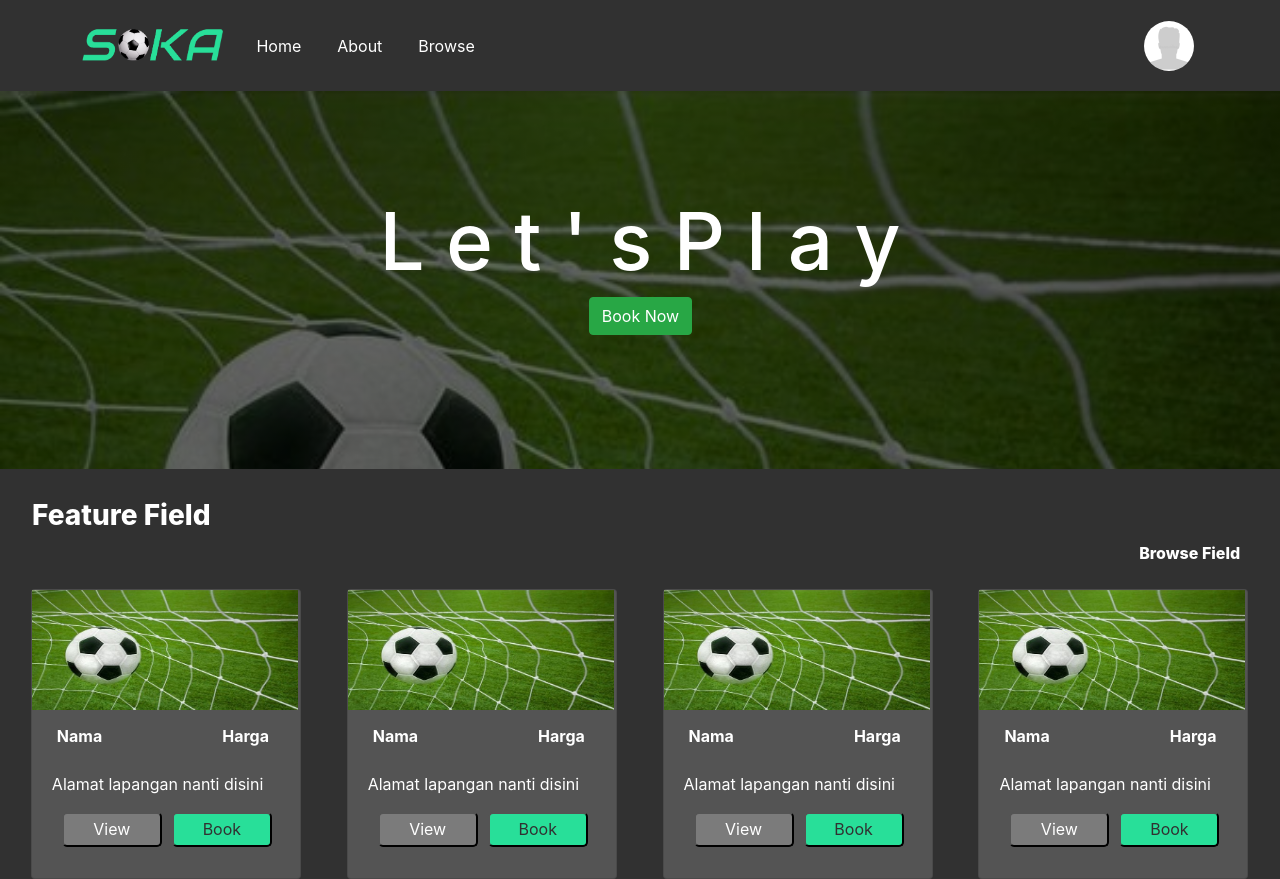
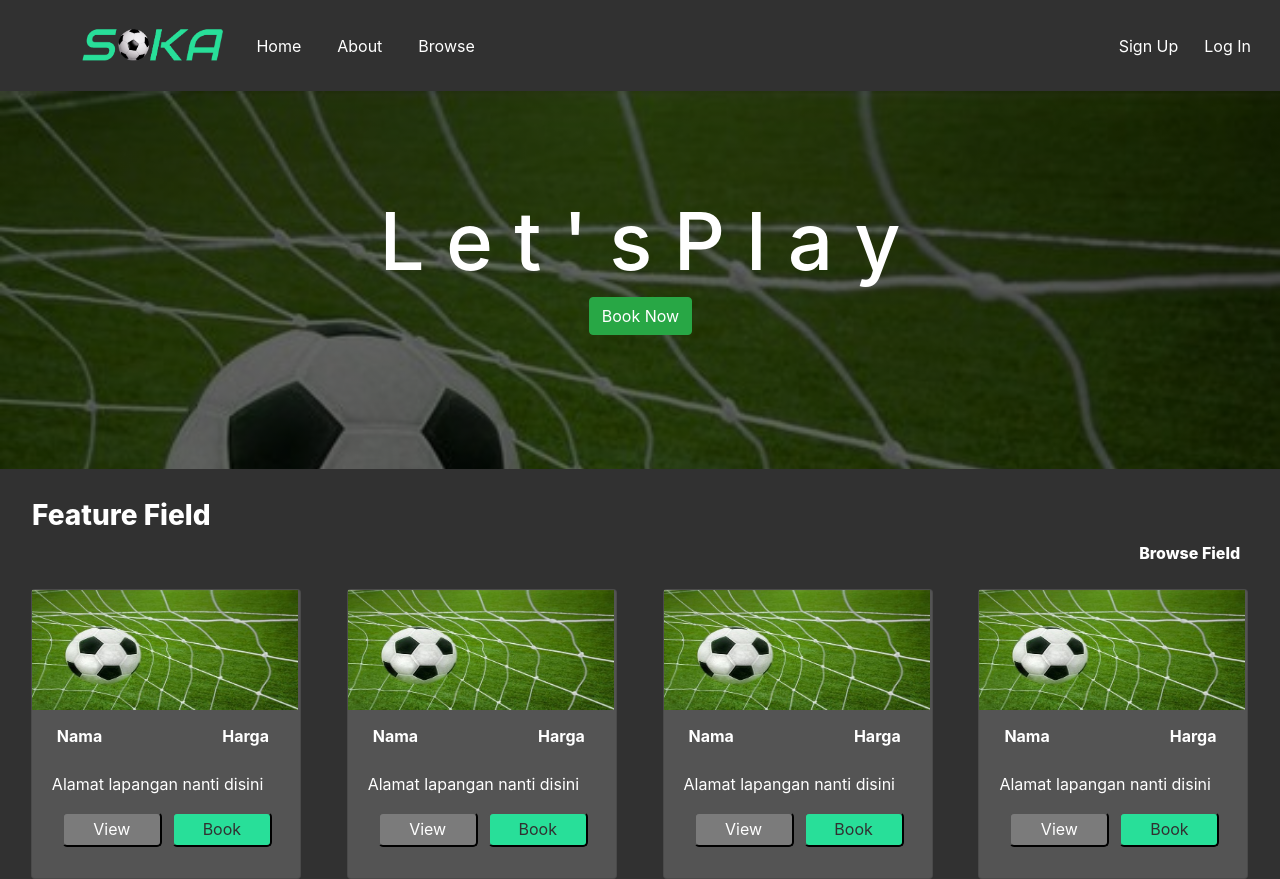
Before and after one commit to Teddy-FN/Fix-Project, a React (Create React App) app: page / in a window 1280 px wide. Built offline with nearby package versions, Linux system fonts and the light colour scheme.

Commit message:
commit behind

```diff
--- a/src/App.js
+++ b/src/App.js
@@ -1,6 +1,5 @@
 import React from 'react'
 import LandingPage from '../src/pages/landingPage/landingPage'
-import HLandingPage from '../src/pages/landingPage/landingPage'
 
 function App() {
   return (
--- a/src/component/header/header.css
+++ b/src/component/header/header.css
@@ -78,5 +78,5 @@
 }
 
 .dropdown-menu-header {
-    width: 200px;
+    margin-right: 200px !important;
 }
--- a/src/pages/landingPage/landingPage.jsx
+++ b/src/pages/landingPage/landingPage.jsx
@@ -8,8 +8,8 @@ import Cards from '../../component/landingPage/card'
 function LandingPage() {
     return (
         <div>
-            {/* <HeaderNonAuth /> */}
-            <HeaderAuth />
+            <HeaderNonAuth />
+            {/* <HeaderAuth /> */}
             <Jumbotron />
             <Cards />
         </div>
```
Also changed, not shown: 1 other file (tests, documents, lock files or other folders).
